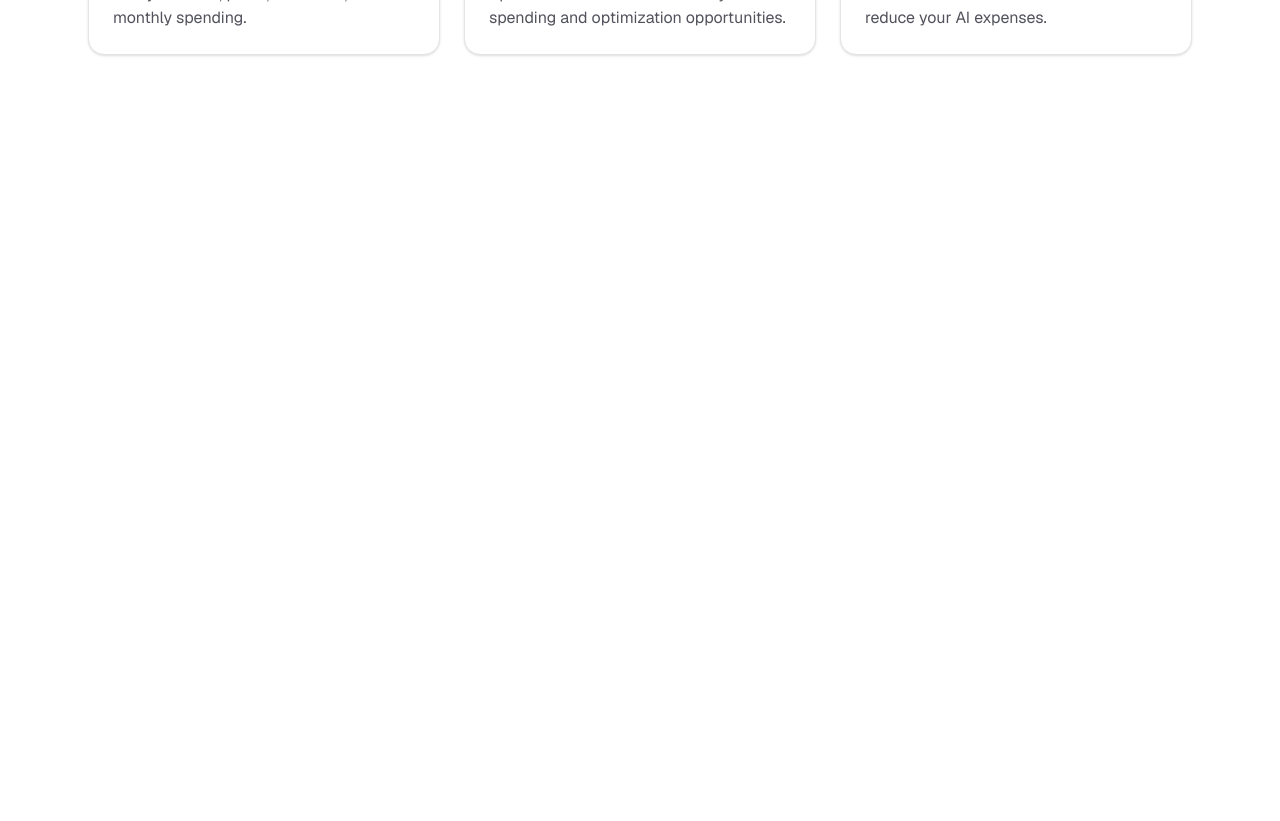
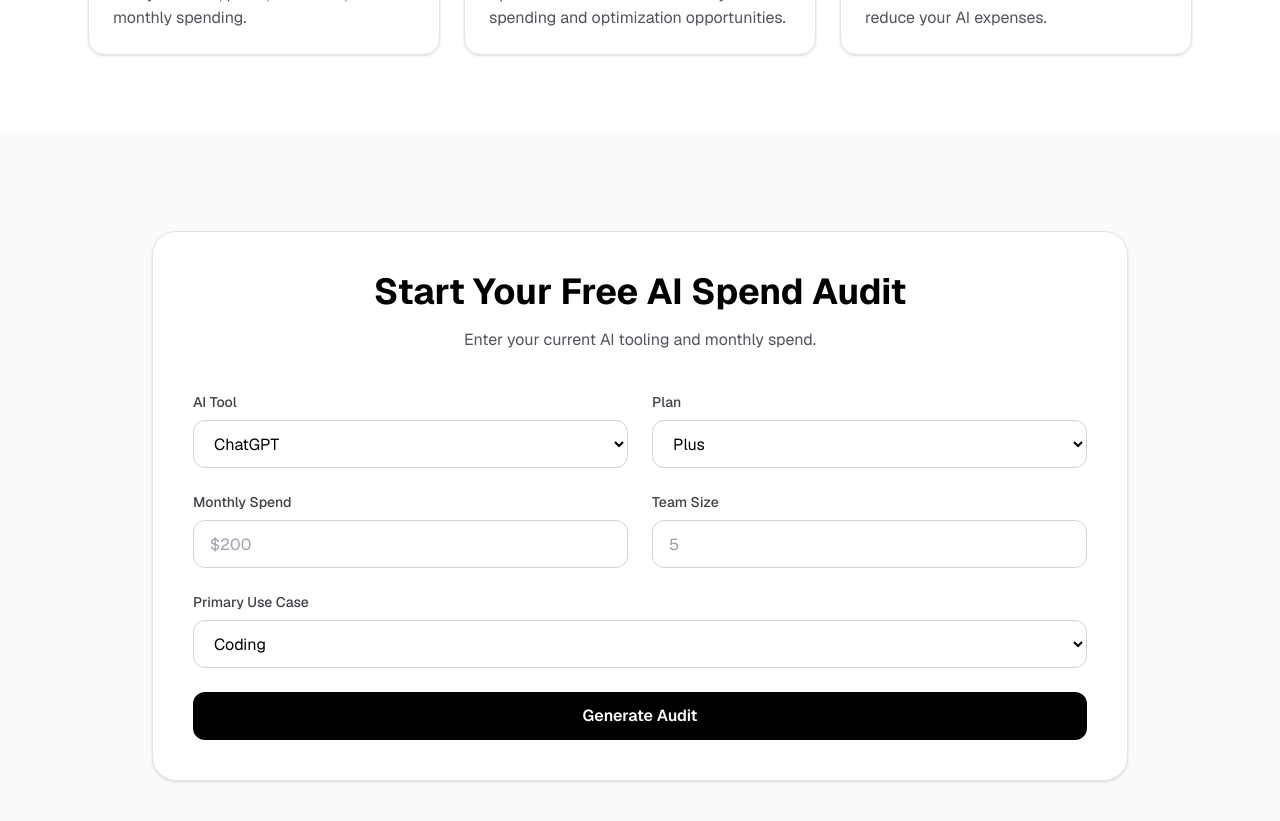
Before and after one commit to afsal-ak/spendora, a Next.js app: page / in a window 1280 px wide. Shown: the part 1520-2341 px from the top of the page. Before the commit the page ends 1655 px from the top, so only its background shows below. Built offline with nearby package versions, Linux system fonts and the light colour scheme.

Commit message:
feat: add initial AI spend audit form section

```diff
--- a/src/app/page.tsx
+++ b/src/app/page.tsx
@@ -2,6 +2,7 @@ import Navbar from "@/components/home/Navbar";
 import HeroSection from "@/components/home/HeroSection";
 import ProblemSection from "@/components/home/ProblemSection";
 import HowItWorksSection from "@/components/home/HowItWorksSection";
+import AuditFormSection from "@/components/home/AuditFormSection";
 
 export default function Home() {
   return (
@@ -10,6 +11,7 @@ export default function Home() {
       <HeroSection />
       <ProblemSection />
       <HowItWorksSection />
+      <AuditFormSection/>
     </main>
   );
 }
--- /dev/null
+++ b/src/components/home/AuditFormSection.tsx
@@ -0,0 +1,95 @@
+export default function AuditFormSection() {
+  return (
+    <section className="py-24 bg-zinc-50">
+      <div className="max-w-5xl mx-auto px-6">
+        <div className="rounded-3xl border border-zinc-200 bg-white p-8 md:p-10 shadow-sm">
+          <div className="mb-10 text-center">
+            <h2 className="text-4xl font-bold text-black">
+              Start Your Free AI Spend Audit
+            </h2>
+
+            <p className="mt-4 text-zinc-600">
+              Enter your current AI tooling and monthly spend.
+            </p>
+          </div>
+
+          <form className="grid md:grid-cols-2 gap-6">
+            {/* AI Tool */}
+            <div>
+              <label className="block mb-2 text-sm font-medium text-zinc-700">
+                AI Tool
+              </label>
+
+              <select className="w-full h-12 rounded-xl border border-zinc-300 bg-white px-4 text-black outline-none focus:border-black transition">
+                <option>ChatGPT</option>
+                <option>Claude</option>
+                <option>Cursor</option>
+                <option>GitHub Copilot</option>
+              </select>
+            </div>
+
+            {/* Plan */}
+            <div>
+              <label className="block mb-2 text-sm font-medium text-zinc-700">
+                Plan
+              </label>
+
+              <select className="w-full h-12 rounded-xl border border-zinc-300 bg-white px-4 text-black outline-none focus:border-black transition">
+                <option>Plus</option>
+                <option>Team</option>
+                <option>Enterprise</option>
+              </select>
+            </div>
+
+            {/* Monthly Spend */}
+            <div>
+              <label className="block mb-2 text-sm font-medium text-zinc-700">
+                Monthly Spend
+              </label>
+
+              <input
+                type="number"
+                placeholder="$200"
+                className="w-full h-12 rounded-xl border border-zinc-300 bg-white px-4 text-black placeholder:text-zinc-400 outline-none focus:border-black transition"
+              />
+            </div>
+
+            {/* Team Size */}
+            <div>
+              <label className="block mb-2 text-sm font-medium text-zinc-700">
+                Team Size
+              </label>
+
+              <input
+                type="number"
+                placeholder="5"
+                className="w-full h-12 rounded-xl border border-zinc-300 bg-white px-4 text-black placeholder:text-zinc-400 outline-none focus:border-black transition"
+              />
+            </div>
+
+            {/* Use Case */}
+            <div className="md:col-span-2">
+              <label className="block mb-2 text-sm font-medium text-zinc-700">
+                Primary Use Case
+              </label>
+
+              <select className="w-full h-12 rounded-xl border border-zinc-300 bg-white px-4 text-black outline-none focus:border-black transition">
+                <option>Coding</option>
+                <option>Writing</option>
+                <option>Research</option>
+                <option>Mixed</option>
+              </select>
+            </div>
+
+            {/* Button */}
+            <div className="md:col-span-2">
+              <button className="w-full h-12 rounded-xl bg-black text-white font-semibold hover:opacity-90 transition">
+                Generate Audit
+              </button>
+            </div>
+          </form>
+        </div>
+      </div>
+    </section>
+  );
+}
```
